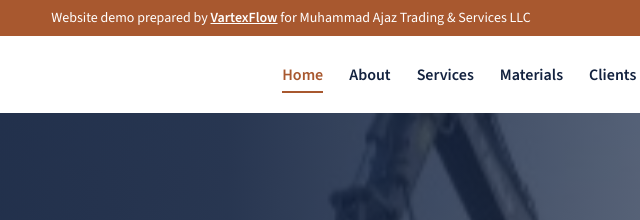
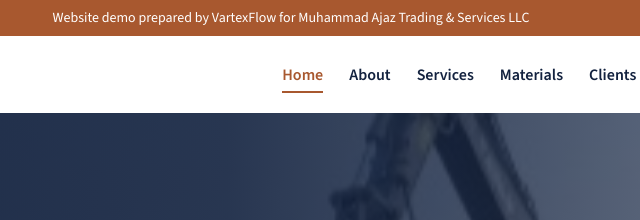
Before and after one commit to shahinalambd/ma-trading-website, a plain HTML site: page index.html in a window 1280 px wide. Shown: the top 220 px of the page, 349-989 px from the left. Drawn offline with nearby package versions, Linux system fonts and the light colour scheme.

Commit message:
Remove external credit links; keep plain-text Designed by VartexFlow credit

```diff
--- a/index.html
+++ b/index.html
@@ -13,7 +13,7 @@
 <link rel="stylesheet" href="assets/css/style.css">
 </head>
 <body>
-<div class="demo">Website demo prepared by <a href="https://www.vartexflow.com" target="_blank" rel="noopener">VartexFlow</a> for Muhammad Ajaz Trading &amp; Services LLC</div>
+<div class="demo">Website demo prepared by VartexFlow for Muhammad Ajaz Trading &amp; Services LLC</div>
 <header class="site-header">
   <div class="wrap nav">
     <a class="brand" href="index.html" aria-label="Muhammad Ajaz Trading &amp; Services LLC home">
@@ -257,7 +257,7 @@
     </div>
     <div class="foot-bottom">
       <span>&copy; <span data-year>2026</span> Muhammad Ajaz Trading &amp; Services LLC. All rights reserved.</span>
-      <span>Demo by <a href="https://www.vartexflow.com" target="_blank" rel="noopener">VartexFlow</a></span>
+      <span>Designed by VartexFlow</span>
     </div>
   </div>
 </footer>
```
Also changed, not shown: services.html (+2 -2 lines).
